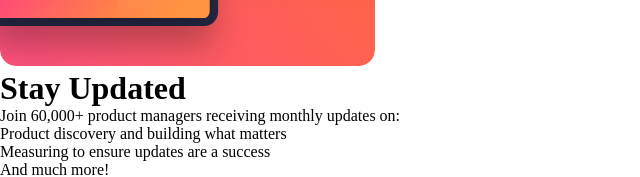
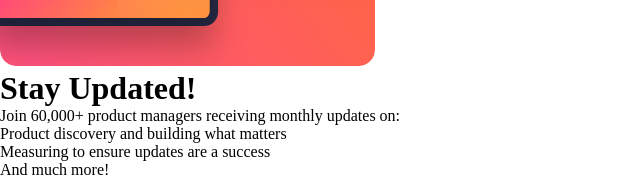
Before and after one commit to TheTreeveloper/Newsletter-signup, a React (Vite) app: page / in a window 1280 px wide. Shown: the part 218-395 px from the top of the page, without its empty margins (0-640 px from the left). Built offline with nearby package versions, Linux system fonts and the light colour scheme.

Commit message:
added exclamation mark to h1 text

```diff
--- a/src/textContent.tsx
+++ b/src/textContent.tsx
@@ -1,7 +1,7 @@
 export const TextContent = () => {
   return (
     <div>
-      <h1>Stay Updated</h1>
+      <h1>Stay Updated!</h1>
       <p> Join 60,000+ product managers receiving monthly updates on:</p>
 
       <ul>
```
